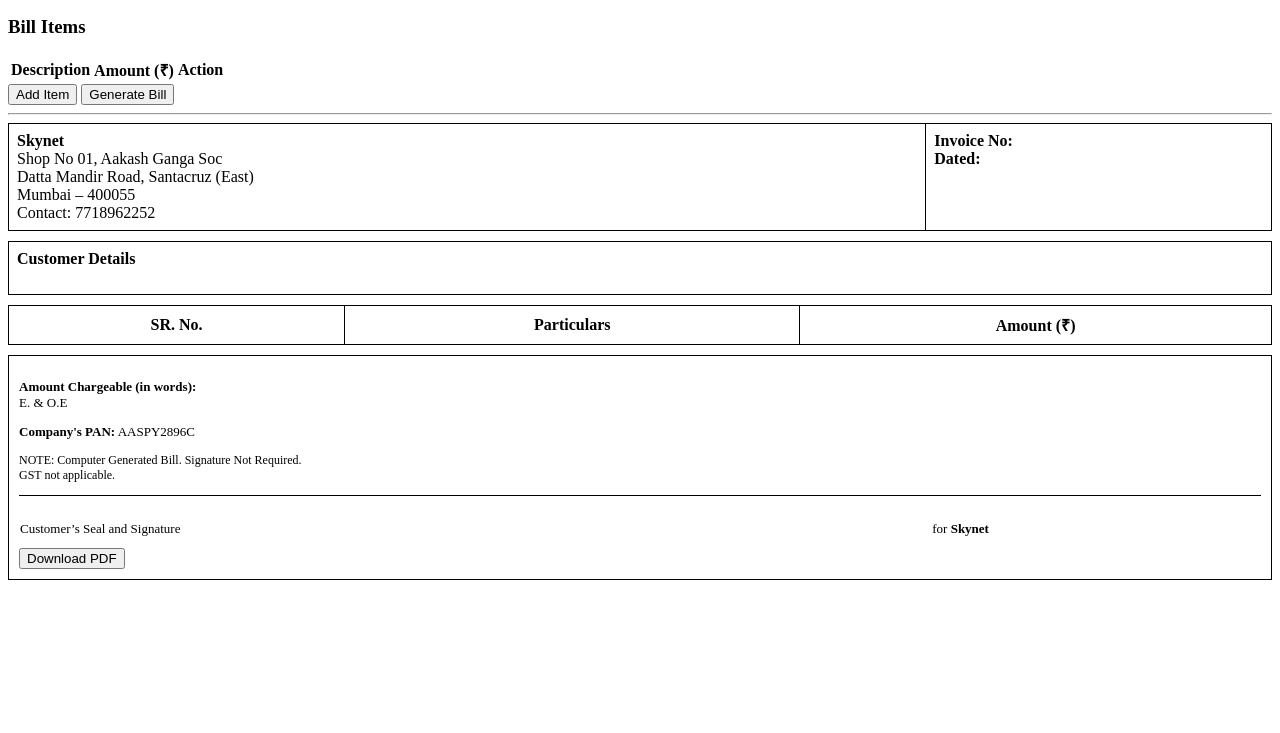
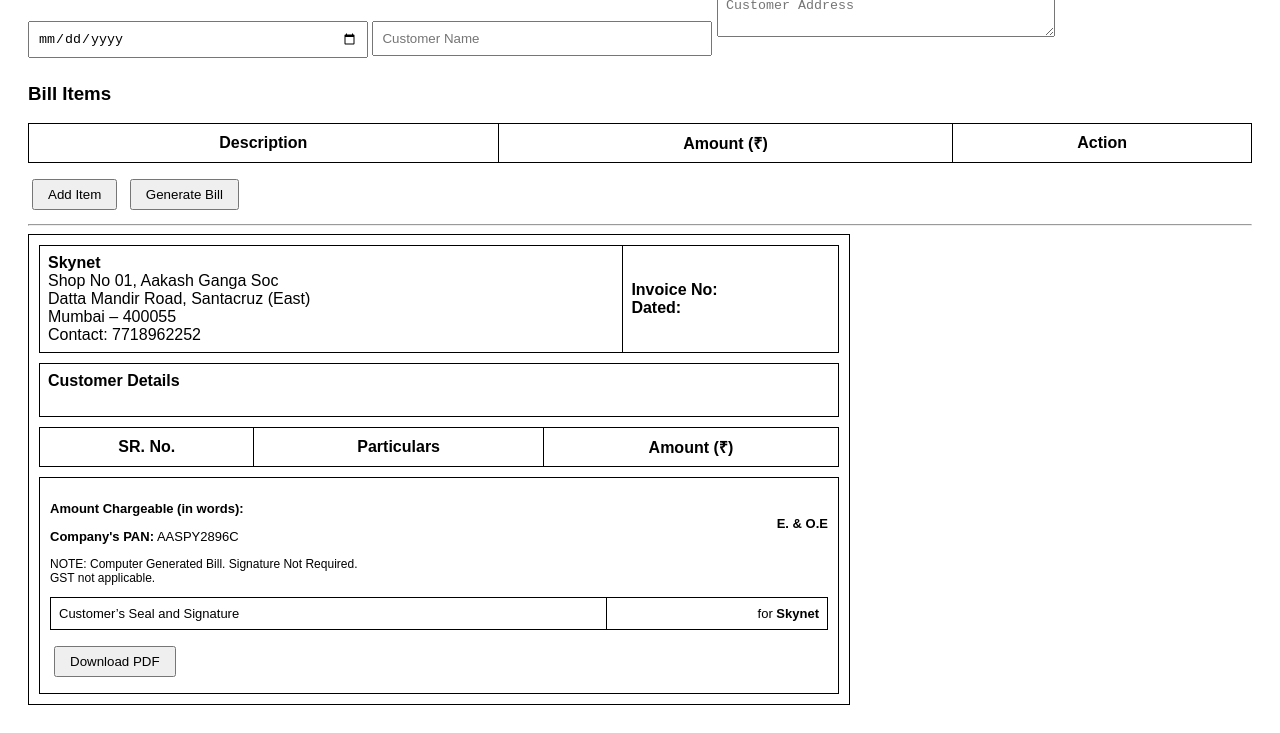
Before and after one commit to arbaz2205/internet-bill-generator, a plain HTML site: page index.html in a window 1280 px wide. Shown: the part 113-846 px from the top of the page. Before the commit the page ends 800 px from the top, so only its background shows below. Drawn offline with nearby package versions, Linux system fonts and the light colour scheme.

Commit message:
Update style.css

```diff
--- a/style.css
+++ b/style.css
@@ -1,19 +1,38 @@
-.header-table, .details-table, .item-table, .signature-table {
+body {
+  font-family: Arial, sans-serif;
+  padding: 20px;
+}
+
+.form input, .form textarea {
+  width: 320px;
+  padding: 8px;
+  margin: 6px 0;
+}
+
+button {
+  padding: 6px 14px;
+  margin: 6px 4px;
+}
+
+.bill {
+  width: 800px;
+  border: 1px solid #000;
+  padding: 10px;
+}
+
+table {
   width: 100%;
   border-collapse: collapse;
   margin-bottom: 10px;
 }
 
-.header-table td,
-.details-table td {
-  border: 1px solid #000;
+table, th, td {
+  border: 1px solid black;
   padding: 8px;
-  vertical-align: top;
 }
 
-.item-table th, .item-table td {
-  border: 1px solid #000;
-  padding: 8px;
+.right {
+  text-align: right;
 }
 
 .footer {
@@ -24,10 +43,15 @@
 
 .note {
   font-size: 12px;
-  margin-top: 8px;
 }
 
-.signature-table td {
-  border-top: 1px solid #000;
-  padding-top: 25px;
+.eoe {
+  float: right;
+  font-weight: bold;
 }
+
+@media print {
+  .form, button {
+    display: none;
+  }
+}
```
